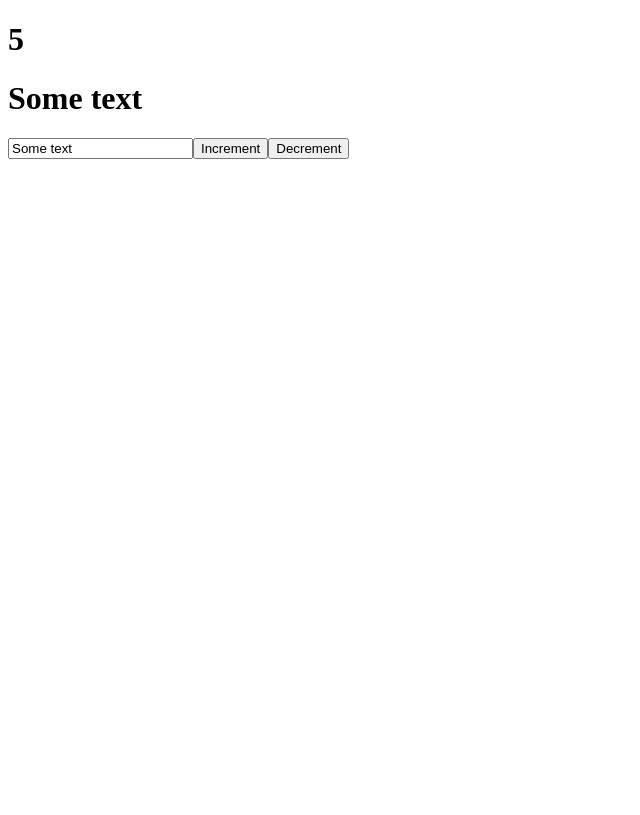
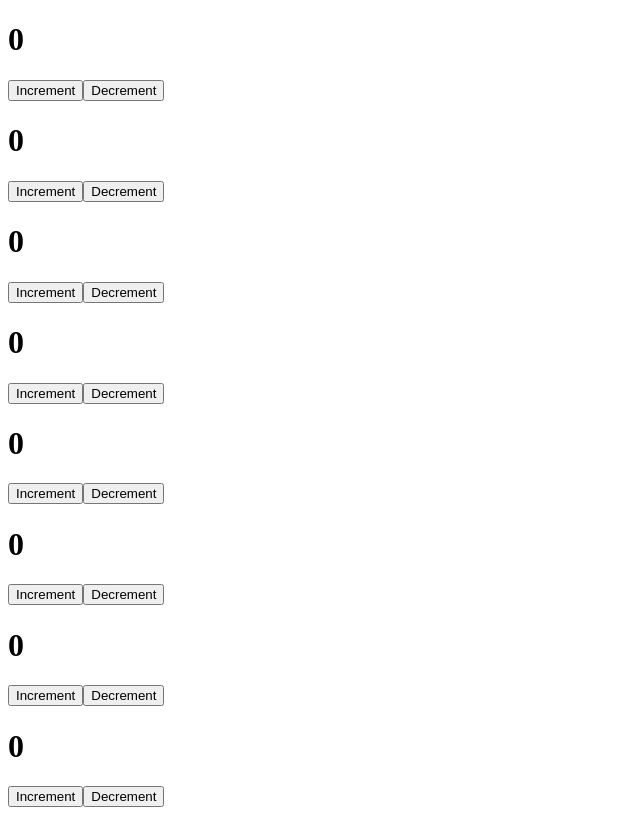
Before and after one commit to Melkfree/React-tutorial, a React (Create React App) app: page / in a window 1280 px wide. Shown: the whole page, without its empty margins (0-640 px from the left). Built offline with nearby package versions, Linux system fonts and the light colour scheme.

Commit message:
Counter component

```diff
--- a/src/App.js
+++ b/src/App.js
@@ -1,32 +1,20 @@
 import React, { useState } from "react";
+import Counter from "./Components/Counter";
 
 function App() {
 
-  const [count, setCount] = useState(5);
   const [value, setValue] = useState('Some text');
-
-  // function inputChange(){
-  //   setValue(value = event.target.value);
-  // }
-
-  function increment(){
-    setCount(count + 1);
-    console.log(count);
-  }
-
-  function decrement(){
-    setCount(count - 1);
-    console.log(count);
-  }
 
   return (
     <div className="App">
-      <h1>{count}</h1>
-
-      <h1>{value}</h1>
-      <input type="text" value={value} onChange={(event)=>{setValue(event.target.value)}}/>
-      <button onClick={increment} onChange={increment}>Increment</button>
-      <button onClick={decrement} onChange={decrement}>Decrement</button>
+      <Counter />
+      <Counter />
+      <Counter />
+      <Counter />
+      <Counter />
+      <Counter />
+      <Counter />
+      <Counter />
     </div>
   );
 }
--- /dev/null
+++ b/src/Components/Counter.jsx
@@ -0,0 +1,27 @@
+import React from "react";
+import { useState } from "react/cjs/react.development";
+
+const Counter = function(){
+    const [count, setCount] = useState(0);
+
+
+function increment(){
+    setCount(count + 1);
+    console.log(count);
+}
+
+  function decrement(){
+    setCount(count - 1);
+    console.log(count);
+  }
+
+return(
+    <div>
+        <h1>{count}</h1>
+        <button onClick={increment} onChange={increment}>Increment</button>
+      <button onClick={decrement} onChange={decrement}>Decrement</button>
+    </div>
+)
+}
+
+export default Counter;
```
